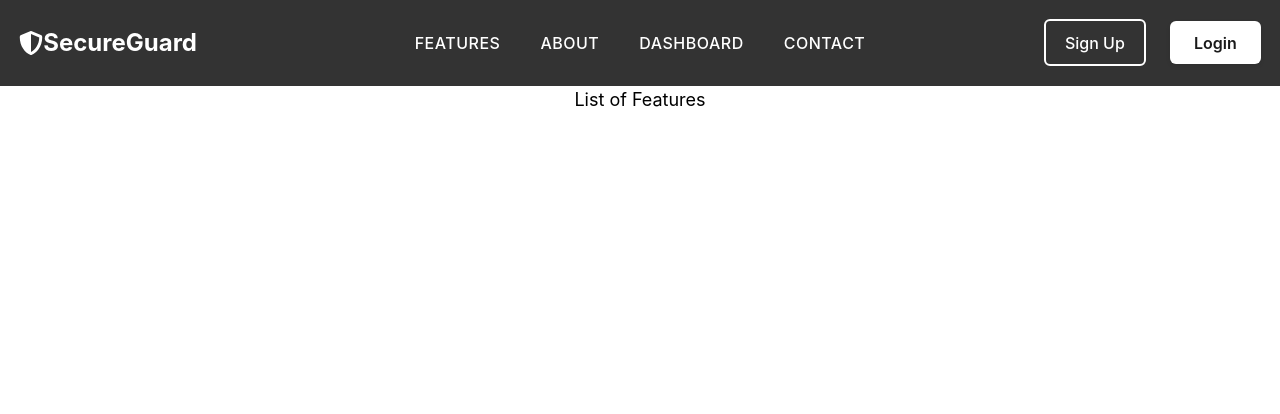
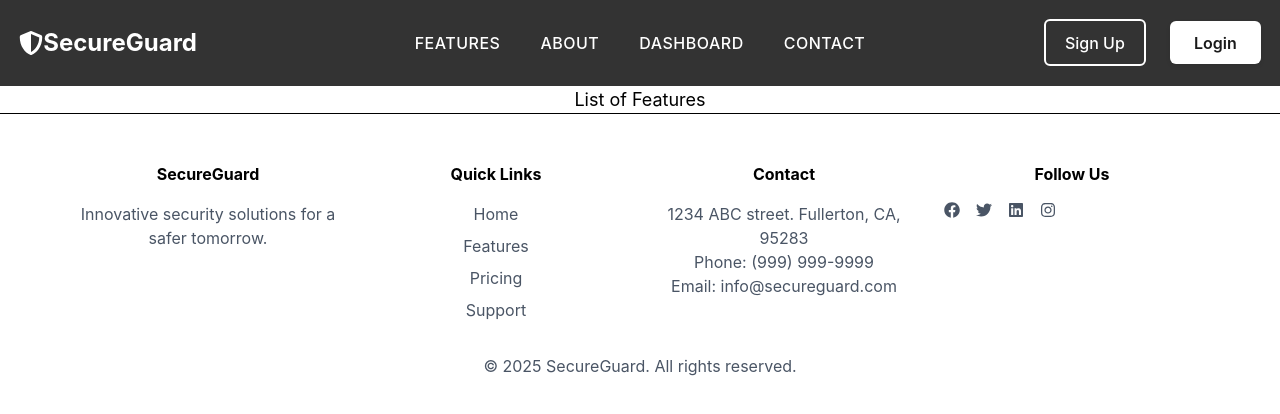
Before and after one commit to oddjoey/AISecRaspberryPI, a Next.js app in the folder secureguard/: page /features in a window 1280 px wide. Shown: the top 414 px of the page. Built offline with nearby package versions, Linux system fonts and the light colour scheme.

Commit message:
footers added

```diff
--- a/secureguard/src/components/Contact.js
+++ b/secureguard/src/components/Contact.js
@@ -1,10 +1,47 @@
-// src/components/Live.js
 import React from 'react';
+import { FaFacebook, FaTwitter, FaLinkedin, FaInstagram } from 'react-icons/fa';
 
 const Contact = () => {
   return (
     <div className="contact-page">
       <h1>Contact</h1>
+      <footer className="bg-white py-12 border-t">
+                    <div className="max-w-6xl mx-auto px-4 grid grid-cols-1 md:grid-cols-4 gap-8">
+                      <div>
+                        <h3 className="font-bold mb-4">SecureGuard</h3>
+                        <p className="text-gray-600">
+                          Innovative security solutions for a safer tomorrow.
+                        </p>
+                      </div>
+                      <div>
+                        <h3 className="font-bold mb-4">Quick Links</h3>
+                        <ul className="space-y-2">
+                          <li><a href="#" className="text-gray-600 hover:text-black">Home</a></li>
+                          <li><a href="#" className="text-gray-600 hover:text-black">Features</a></li>
+                          <li><a href="#" className="text-gray-600 hover:text-black">Pricing</a></li>
+                          <li><a href="#" className="text-gray-600 hover:text-black">Support</a></li>
+                        </ul>
+                      </div>
+                      <div>
+                        <h3 className="font-bold mb-4">Contact</h3>
+                        <p className="text-gray-600">1234 ABC street. Fullerton, CA, 95283</p>
+                        <p className="text-gray-600">Phone: (999) 999-9999</p>
+                        <p className="text-gray-600">Email: info@secureguard.com</p>
+                      </div>
+                      <div>
+                        <h3 className="font-bold mb-4">Follow Us</h3>
+                        <div className="flex space-x-4">
+                          <a href="#" className="text-gray-600 hover:text-black"><FaFacebook /></a>
+                          <a href="#" className="text-gray-600 hover:text-black"><FaTwitter /></a>
+                          <a href="#" className="text-gray-600 hover:text-black"><FaLinkedin /></a>
+                          <a href="#" className="text-gray-600 hover:text-black"><FaInstagram /></a>
+                        </div>
+                      </div>
+                    </div>
+                    <div className="text-center text-gray-600 mt-8">
+                      © 2025 SecureGuard. All rights reserved.
+                    </div>
+                  </footer>
     </div>
   );
 };
--- a/secureguard/src/components/Features.js
+++ b/secureguard/src/components/Features.js
@@ -1,11 +1,50 @@
 // src/components/Live.js
 import React from 'react';
+import { FaFacebook, FaTwitter, FaLinkedin, FaInstagram } from 'react-icons/fa';
 
 const Features = () => {
   return (
     <div className="features-page">
       <h1>List of Features</h1>
       {/* Add your live page content */}
+
+      <footer className="bg-white py-12 border-t">
+                          <div className="max-w-6xl mx-auto px-4 grid grid-cols-1 md:grid-cols-4 gap-8">
+                            <div>
+                              <h3 className="font-bold mb-4">SecureGuard</h3>
+                              <p className="text-gray-600">
+                                Innovative security solutions for a safer tomorrow.
+                              </p>
+                            </div>
+                            <div>
+                              <h3 className="font-bold mb-4">Quick Links</h3>
+                              <ul className="space-y-2">
+                                <li><a href="#" className="text-gray-600 hover:text-black">Home</a></li>
+                                <li><a href="#" className="text-gray-600 hover:text-black">Features</a></li>
+                                <li><a href="#" className="text-gray-600 hover:text-black">Pricing</a></li>
+                                <li><a href="#" className="text-gray-600 hover:text-black">Support</a></li>
+                              </ul>
+                            </div>
+                            <div>
+                              <h3 className="font-bold mb-4">Contact</h3>
+                              <p className="text-gray-600">1234 ABC street. Fullerton, CA, 95283</p>
+                              <p className="text-gray-600">Phone: (999) 999-9999</p>
+                              <p className="text-gray-600">Email: info@secureguard.com</p>
+                            </div>
+                            <div>
+                              <h3 className="font-bold mb-4">Follow Us</h3>
+                              <div className="flex space-x-4">
+                                <a href="#" className="text-gray-600 hover:text-black"><FaFacebook /></a>
+                                <a href="#" className="text-gray-600 hover:text-black"><FaTwitter /></a>
+                                <a href="#" className="text-gray-600 hover:text-black"><FaLinkedin /></a>
+                                <a href="#" className="text-gray-600 hover:text-black"><FaInstagram /></a>
+                              </div>
+                            </div>
+                          </div>
+                          <div className="text-center text-gray-600 mt-8">
+                            © 2025 SecureGuard. All rights reserved.
+                          </div>
+                        </footer>
     </div>
   );
 };
```
